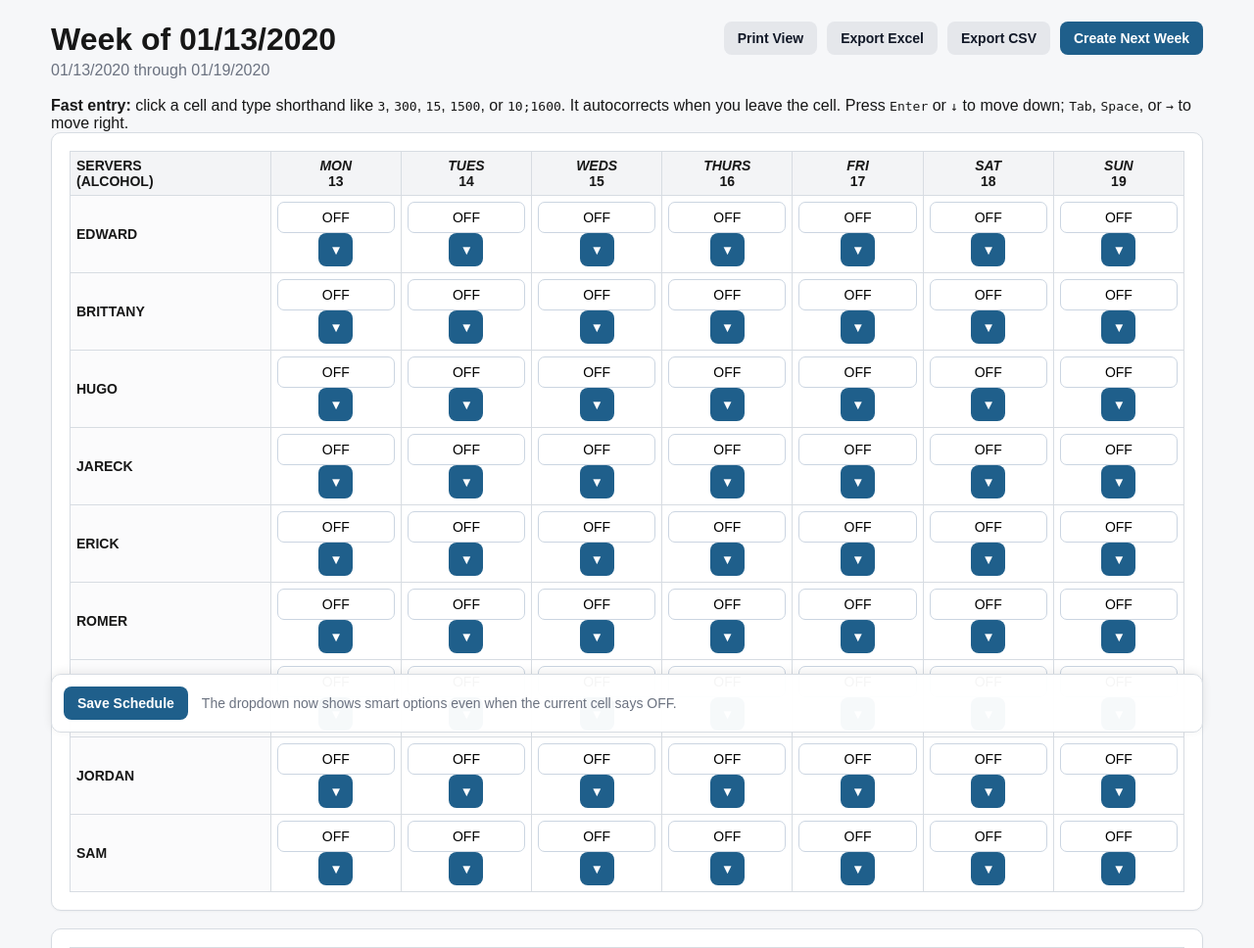
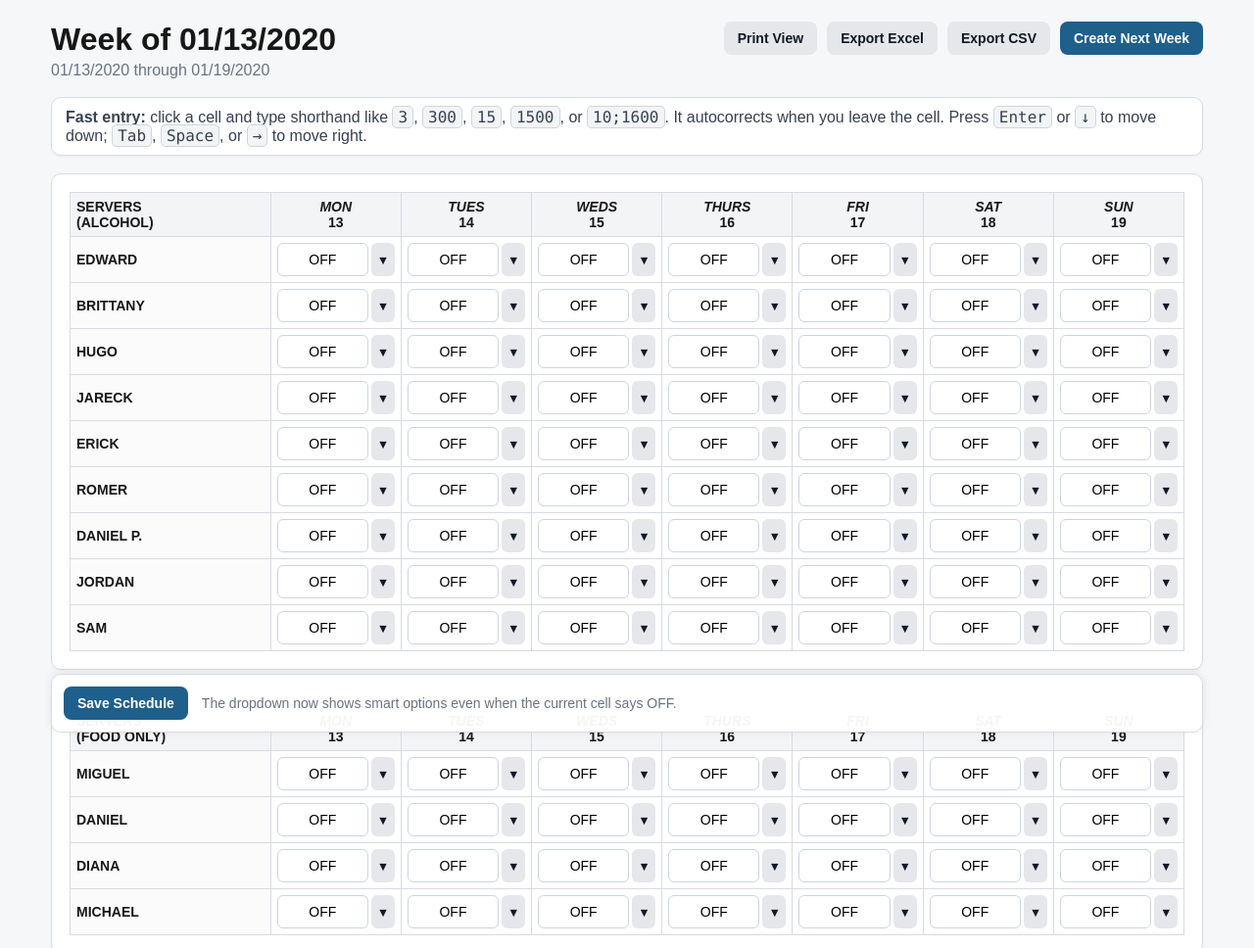
Before and after one commit to all-upper-case/gaucho-schedule, a Flask app: page /week/2020-01-15 in a window 1280 px wide. Shown: the part 52-1020 px from the top of the page at 98% size. Run offline with Flask 3, Linux system fonts and the light colour scheme; data comes from the database, SQL or seed files in the repository; tables that the repository leaves empty hold one stand-in row (values such as "Sample post").

Commit message:
Polish schedule editing UI and custom dropdown styling

```diff
--- a/static/app-ui.css
+++ b/static/app-ui.css
@@ -1,6 +1,25 @@
 :root {
   --editor-font-size: 14px;
   --editor-zoom: 1;
+}
+
+.quick-help {
+  background: #ffffff;
+  border: 1px solid var(--line);
+  border-radius: 10px;
+  padding: 10px 14px;
+  margin: 0 0 18px;
+  color: #374151;
+  box-shadow: 0 1px 2px rgba(0,0,0,.04);
+}
+
+.quick-help code,
+.quick-help kbd {
+  background: #f3f4f6;
+  border: 1px solid #d1d5db;
+  border-radius: 5px;
+  padding: 1px 5px;
+  font-family: Consolas, monospace;
 }
 
 .schedule-form {
@@ -10,8 +29,75 @@
   width: calc(100% / var(--editor-zoom));
 }
 
+.schedule-table tbody tr.active-row th,
+.schedule-table tbody tr.active-row td {
+  background: #eef6ff;
+}
+
+.shift-cell-wrap {
+  display: grid;
+  grid-template-columns: 1fr 24px;
+  gap: 3px;
+  align-items: center;
+}
+
 .schedule-table input.shift-input {
   font-size: var(--editor-font-size);
+  min-height: 34px;
+  border-radius: 6px;
+}
+
+.cell-menu-button {
+  min-width: 24px;
+  height: 34px;
+  padding: 0;
+  border-radius: 6px;
+  background: #e5e7eb;
+  color: #111827;
+  font-size: 13px;
+}
+
+.cell-menu-button:hover {
+  background: #d1d5db;
+}
+
+.smart-shift-menu {
+  position: absolute;
+  z-index: 1000;
+  max-height: 320px;
+  overflow-y: auto;
+  background: white;
+  border: 1px solid #b8c4d0;
+  border-radius: 10px;
+  box-shadow: 0 12px 28px rgba(0,0,0,.18);
+  padding: 6px;
+}
+
+.smart-option {
+  display: flex;
+  align-items: center;
+  justify-content: space-between;
+  width: 100%;
+  background: white;
+  color: #111827;
+  border-radius: 7px;
+  padding: 8px 10px;
+  font-weight: 700;
+  text-align: left;
+}
+
+.smart-option:hover,
+.smart-option:focus {
+  background: #eaf4ff;
+}
+
+.smart-option small {
+  color: #6b7280;
+  font-weight: 700;
+  margin-left: 16px;
+  text-transform: uppercase;
+  font-size: 10px;
+  letter-spacing: .04em;
 }
 
 .stacked-form {
```
